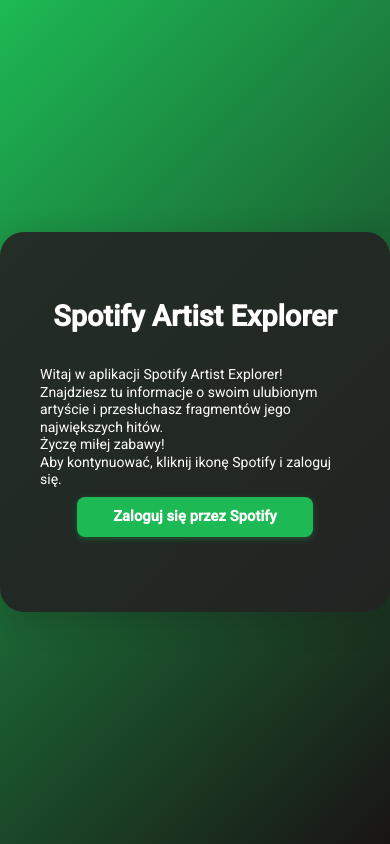
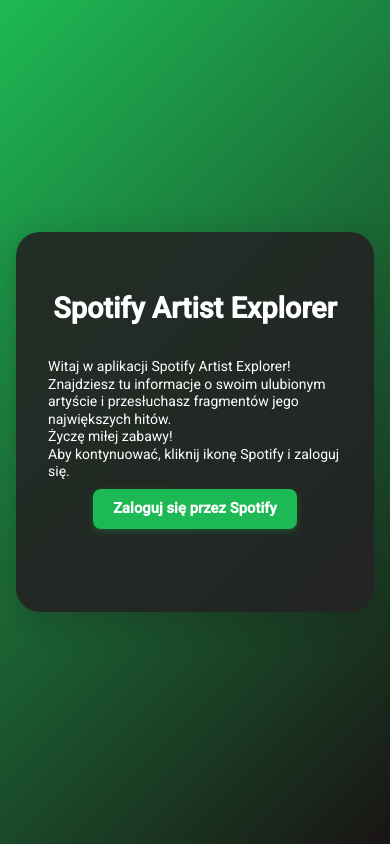
Before and after one commit to pawelproit/spotify-web-explorer, an Angular app in the folder art-explorer-spotify/: page / in a window 390 px wide. Built offline with nearby package versions, Linux system fonts and the light colour scheme.

Commit message:
Poprawa responsywności w home

```diff
--- a/art-explorer-spotify/src/app/home/home.html
+++ b/art-explorer-spotify/src/app/home/home.html
@@ -1,26 +1,24 @@
-<body class = "body-background">
-  <mat-card class = "spotify-main-card">
-    <mat-card-header class = "spotify-header">
-      <mat-card-title class = "spotify-title">
-        <h2>
-          Spotify Artist Explorer
-        </h2>
-
+<div class="body-background">
+  <mat-card class="spotify-main-card">
+    <mat-card-header class="spotify-header">
+      <mat-card-title class="spotify-title">
+        <h2>Spotify Artist Explorer</h2>
       </mat-card-title>
     </mat-card-header>
 
     <mat-card-content>
       <p>
-        Witaj w aplikacji Spotify Artist Explorer! Znajdziesz tu informacje o swoim ulubionym artyście i przesłuchasz fragmentów jego największych hitów.<br>
-        Życzę miłej zabawy!<br>
+        Witaj w aplikacji Spotify Artist Explorer! Znajdziesz tu informacje o swoim ulubionym artyście
+        i przesłuchasz fragmentów jego największych hitów.<br />
+        Życzę miłej zabawy!<br />
         Aby kontynuować, kliknij ikonę Spotify i zaloguj się.
       </p>
     </mat-card-content>
 
     <mat-card-actions>
-      <button mat-raised-button color = "primary" (click) = "onAuthClick()">
+      <button mat-raised-button color="primary" (click)="onAuthClick()">
         Zaloguj się przez Spotify
       </button>
     </mat-card-actions>
   </mat-card>
-</body>
+</div>
--- a/art-explorer-spotify/src/app/home/home.scss
+++ b/art-explorer-spotify/src/app/home/home.scss
@@ -1,5 +1,7 @@
 .body-background {
   min-height: 100vh;
+  padding: 16px;
+  box-sizing: border-box;
   display: flex;
   align-items: center;
   justify-content: center;
@@ -7,7 +9,8 @@
 }
 
 .spotify-main-card {
-  width: 400px;
+  width: 100%;
+  max-width: 400px;
   min-height: 380px;
   padding: 32px 24px;
   border-radius: 24px;
@@ -62,3 +65,22 @@
 .spotify-main-card button[mat-raised-button]:hover {
   background-color: #18ac4d;
 }
+
+@media (max-width: 480px) {
+  .spotify-main-card {
+    padding: 24px 16px;
+  }
+
+  .spotify-main-card .mat-card-title {
+    font-size: 1.6rem;
+  }
+
+  .spotify-main-card .mat-card-content p {
+    font-size: 1rem;
+  }
+
+  .spotify-main-card button[mat-raised-button] {
+    width: 100%;
+    padding: 12px 20px;
+  }
+}
```
Also changed, not shown: art-explorer-spotify/src/app/material/material-module.ts (+9 -2 lines).
